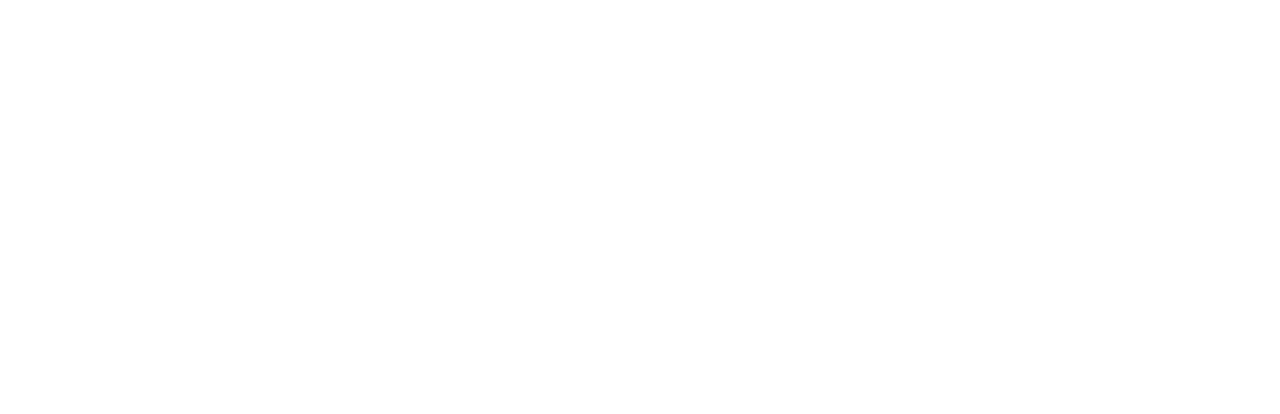
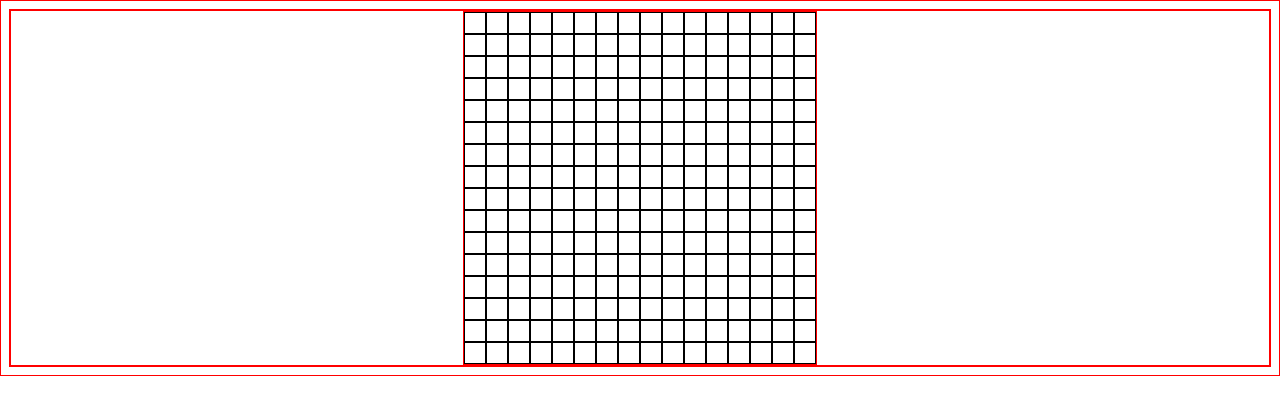
Before and after one commit to LoiChouette2036/Etch_a_Sketch, a plain HTML site: page index.html in a window 1280 px wide. Drawn offline with Linux system fonts and the light colour scheme.

Commit message:
Created a square with 16px_square in using a loop. I added a flexbox and a max-width to make a square. Plus I flexboxed the container in order to make it appear in center

```diff
--- a/index.html
+++ b/index.html
@@ -9,6 +9,9 @@
     </head>
 
     <body>
+        <div id="plan">
+            <div id="container"></div>
+        </div>
 
     </body>
 </html>
--- a/script.js
+++ b/script.js
@@ -0,0 +1,20 @@
+//selection ID element where we put square
+var container = document.getElementById("container");
+
+let numberOfSquares = 16;
+
+for ( let j = 0 ; j < numberOfSquares ; j++) {
+    for(let i = 0 ; i < numberOfSquares ; i++){
+        // create a div element
+        let square = document.createElement("div");
+
+        // add a class to put CSS style
+        square.className="square";
+
+        // add the square into container
+        container.appendChild(square);
+
+    }
+
+
+}
--- a/style.css
+++ b/style.css
@@ -0,0 +1,21 @@
+.square {
+    width: 20px;
+    height: 20px;
+    background-color: white;
+    border: 1px solid black;
+}
+
+#container {
+    display: flex;
+    max-width: 352px ;
+    flex-wrap: wrap;
+}
+
+#plan {
+    display: flex;
+    justify-content: center;
+}
+
+*{
+    border: 1px solid red;
+}
```
